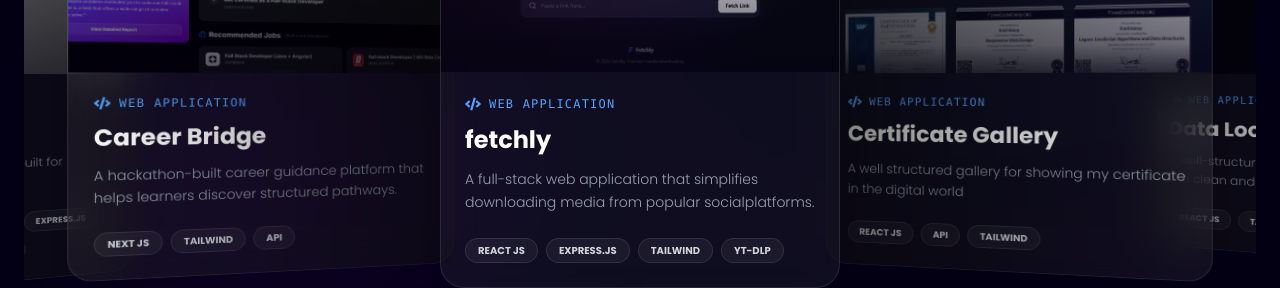
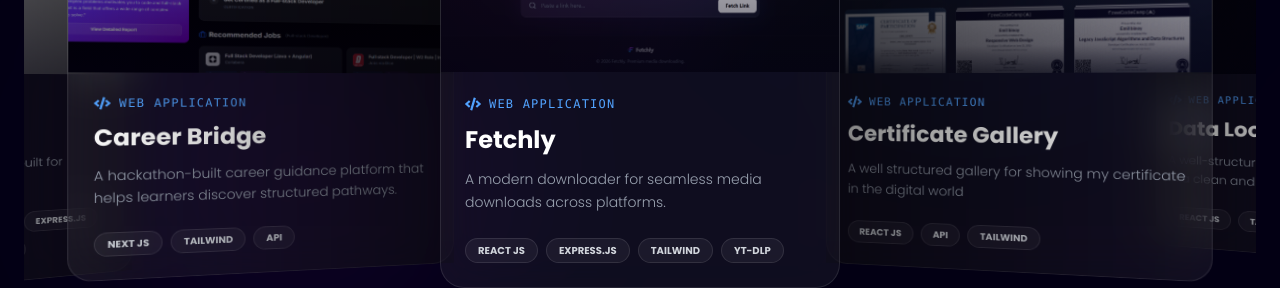
Before and after one commit to Emil-Binoy/Portfolio-using-React, a React (Vite) app in the folder client/: page / in a window 1280 px wide. Shown: the part 2800-3088 px from the top of the page. Built offline with nearby package versions, Linux system fonts and the light colour scheme; grey boxes are pictures that could not be loaded; a web font is replaced by a local one.

Commit message:
updated content on fetchly project

```diff
--- a/client/src/components/sections/Projects/Constants.js
+++ b/client/src/components/sections/Projects/Constants.js
@@ -15,8 +15,8 @@ export const projectData = [
     image: career_bridge
   },
   {
-    title: "fetchly",
-    description: "A full-stack web application that simplifies downloading media from popular socialplatforms.",
+    title: "Fetchly",
+    description: "A modern downloader for seamless media downloads across platforms.",
     tech: ["React JS", "Express.js", "Tailwind", "yt-dlp"],
     link: "https://media-downloader-xi.vercel.app/",
     github: "https://github.com/Emil-Binoy/media-downloader",
```
